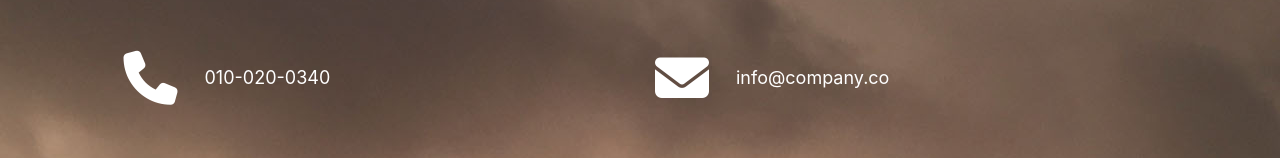
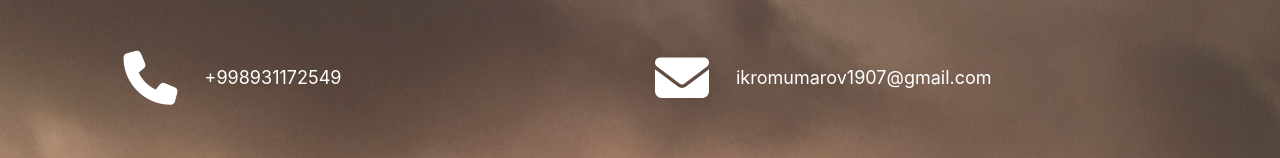
Before and after one commit to MirboboyevJasurjan/Socks-store, a plain HTML site: page index.html in a window 1280 px wide. Shown: the part 3164-3322 px from the top of the page. Drawn offline with Linux system fonts and the light colour scheme.

Commit message:
info in footer

```diff
--- a/index.html
+++ b/index.html
@@ -259,15 +259,15 @@
             </div>
 
             <div class="col-sm-12 col-md-6 d-flex align-items-center tm-contact-item">
-              <a href="tel:0100200340" class="tm-contact-item-link">
+              <a href="tel:+998931172549" class="tm-contact-item-link">
                   <i class="fas fa-3x fa-phone mr-4"></i>
-                  <span class="mb-0">010-020-0340</span>
+                  <span class="mb-0">+998931172549</span>
               </a>
             </div>
             <div class="col-sm-12 col-md-6 d-flex align-items-center tm-contact-item">
-              <a href="mailto:info@company.co" class="tm-contact-item-link">
+              <a href="mailto:ikromumarov1907@gmail.com" class="tm-contact-item-link">
                   <i class="fas fa-3x fa-envelope mr-4"></i>
-                  <span class="mb-0">info@company.co</span>
+                  <span class="mb-0">ikromumarov1907@gmail.com</span>
               </a>
             </div>
             <div class="col-sm-12 col-md-6 d-flex align-items-center tm-contact-item">
```
